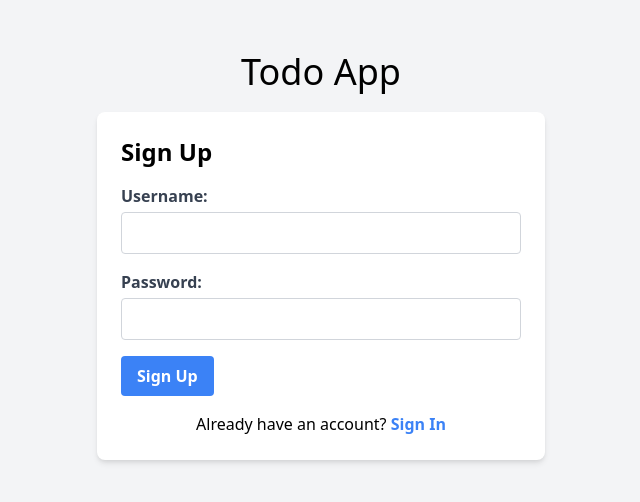
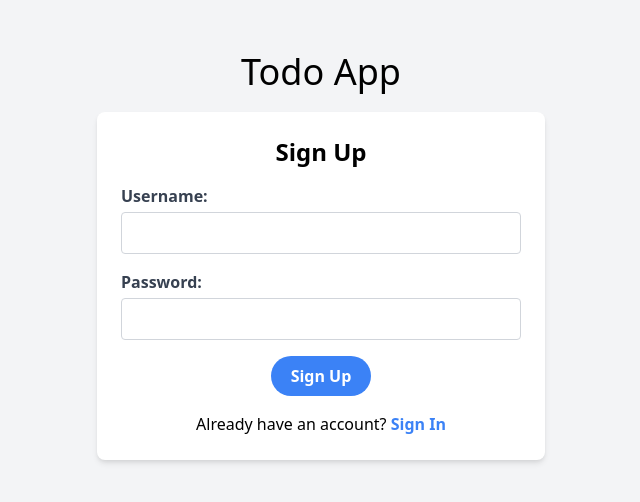
Before and after one commit to ilhamhady/todo-app, a Flask app: page /signup in a window 1280 px wide. Shown: the top 502 px of the page, without its empty margins (319-959 px from the left). Run offline with Flask 3, Linux system fonts and the light colour scheme.

Commit message:
restyling the sign-in and sign-up view

```diff
--- a/templates/signup.html
+++ b/templates/signup.html
@@ -16,7 +16,7 @@
       <h1 class="text-center text-4xl my-5">Todo App</h1>
       <div class="max-w-md mx-auto bg-white rounded-lg shadow-md">
         <div class="p-6">
-          <h2 class="text-2xl font-semibold mb-4">Sign Up</h2>
+          <h2 class="text-2xl font-semibold mb-4 text-center">Sign Up</h2>
           {% with messages = get_flashed_messages() %} {% if messages %}
           <div class="bg-red-100 text-red-600 py-2 px-4 rounded mb-4">
             {% for message in messages %} {{ message }} {% endfor %}
@@ -45,11 +45,13 @@
                 required
                 class="mt-1 block w-full p-2 rounded border border-gray-300 focus:border-blue-500 focus:ring focus:ring-blue-200" />
             </div>
-            <button
-              type="submit"
-              class="bg-blue-500 hover:bg-blue-600 text-white font-semibold py-2 px-4 rounded">
-              Sign Up
-            </button>
+            <div class="flex flex-col items-center">
+              <button
+                type="submit"
+                class="bg-blue-500 hover:bg-blue-600 text-white font-semibold py-2 px-5 rounded-full">
+                Sign Up
+              </button>
+            </div>
           </form>
           <div class="mt-4 text-center">
             <p>
```
Also changed, not shown: templates/signin.html (+8 -6 lines).
